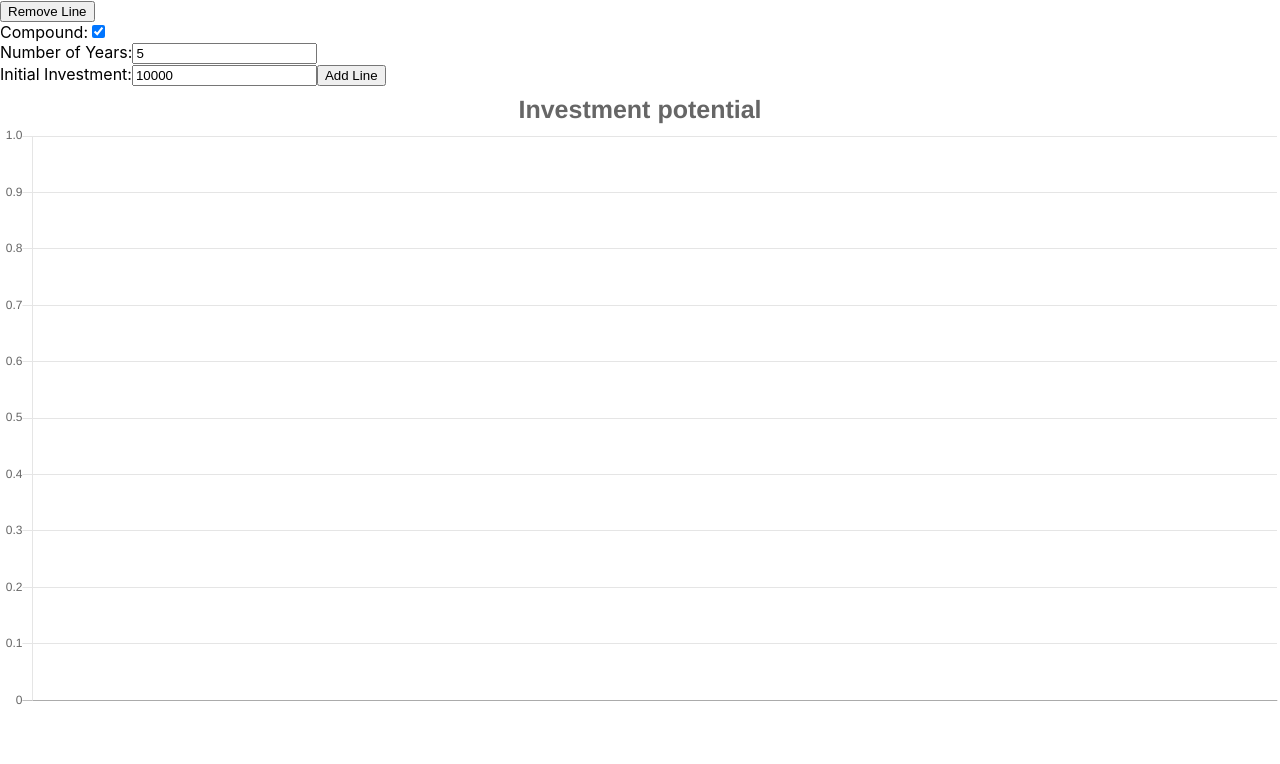
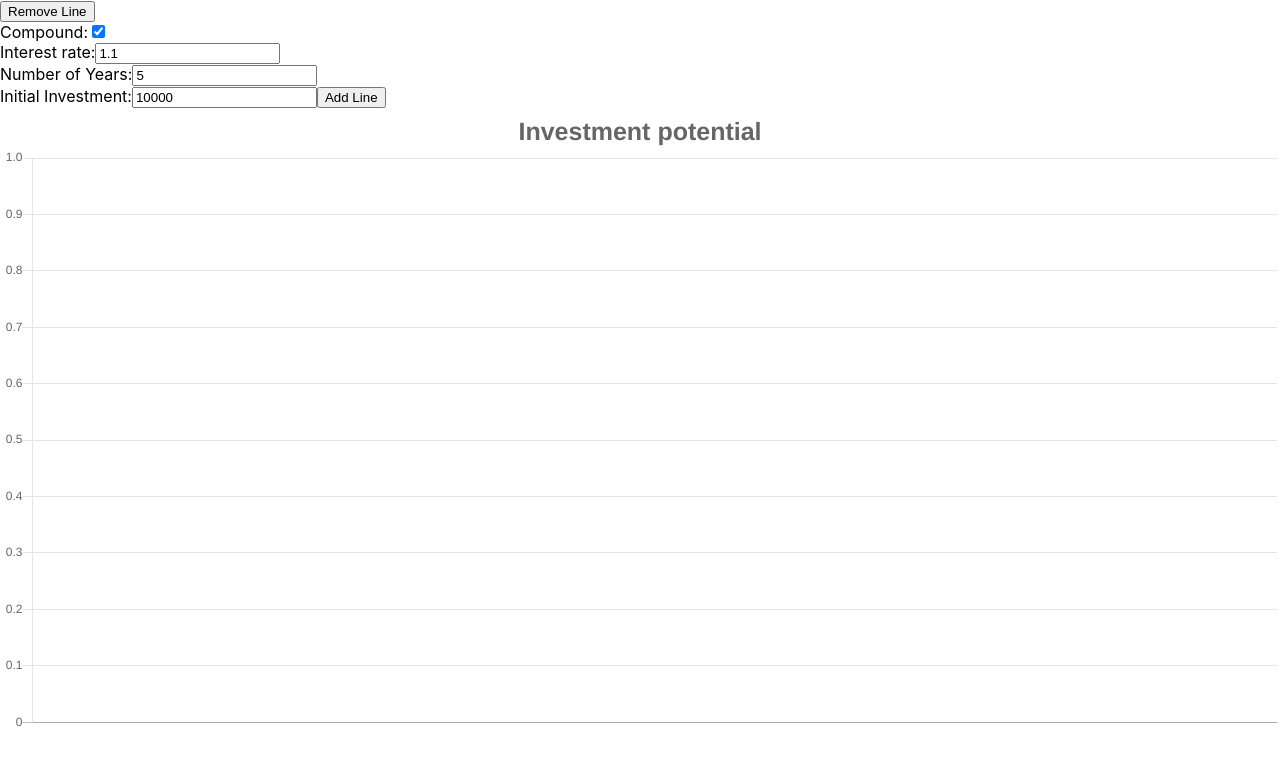
Before and after one commit to tommyrharper/playing-with-graphs-react, a React (Create React App) app: page / in a window 1280 px wide. Shown: the top 764 px of the page. Built offline with nearby package versions, Linux system fonts and the light colour scheme.

Commit message:
Fix interest input for user

```diff
--- a/src/components/Form.js
+++ b/src/components/Form.js
@@ -6,7 +6,8 @@ class ReactForm extends React.Component {
     this.state = {
       compound: true,
       years: 5,
-      initialInvestment: 10000
+      initialInvestment: 10000,
+      interestRate: 1.1
     }
 
     this.handleInputChange = this.handleInputChange.bind(this)
@@ -15,7 +16,8 @@ class ReactForm extends React.Component {
 
   handleInputChange(event) {
     const target = event.target
-    const value = target.name === 'compound' ? target.checked : parseInt(target.value);
+    // const value = target.name === 'compound' ? target.checked : parseInt(target.value);
+    const value = target.name === 'compound' ? target.checked : parseFloat(target.value);
     const key = target.name;
 
     this.setState({
@@ -29,6 +31,7 @@ class ReactForm extends React.Component {
     this.props.addLine()
   }
 
+
   render() {
     return(
       <form onSubmit={this.handleSubmit}>
@@ -38,6 +41,16 @@ class ReactForm extends React.Component {
           name="compound"
           type="checkbox"
           checked={this.state.compound}
+          onChange={this.handleInputChange} />
+        </label>
+        <br/>
+        <label>
+          Interest rate:
+          <input
+          name="interestRate"
+          type="number"
+          step="0.01"
+          value={this.state.interestRate}
           onChange={this.handleInputChange} />
         </label>
         <br/>
```
